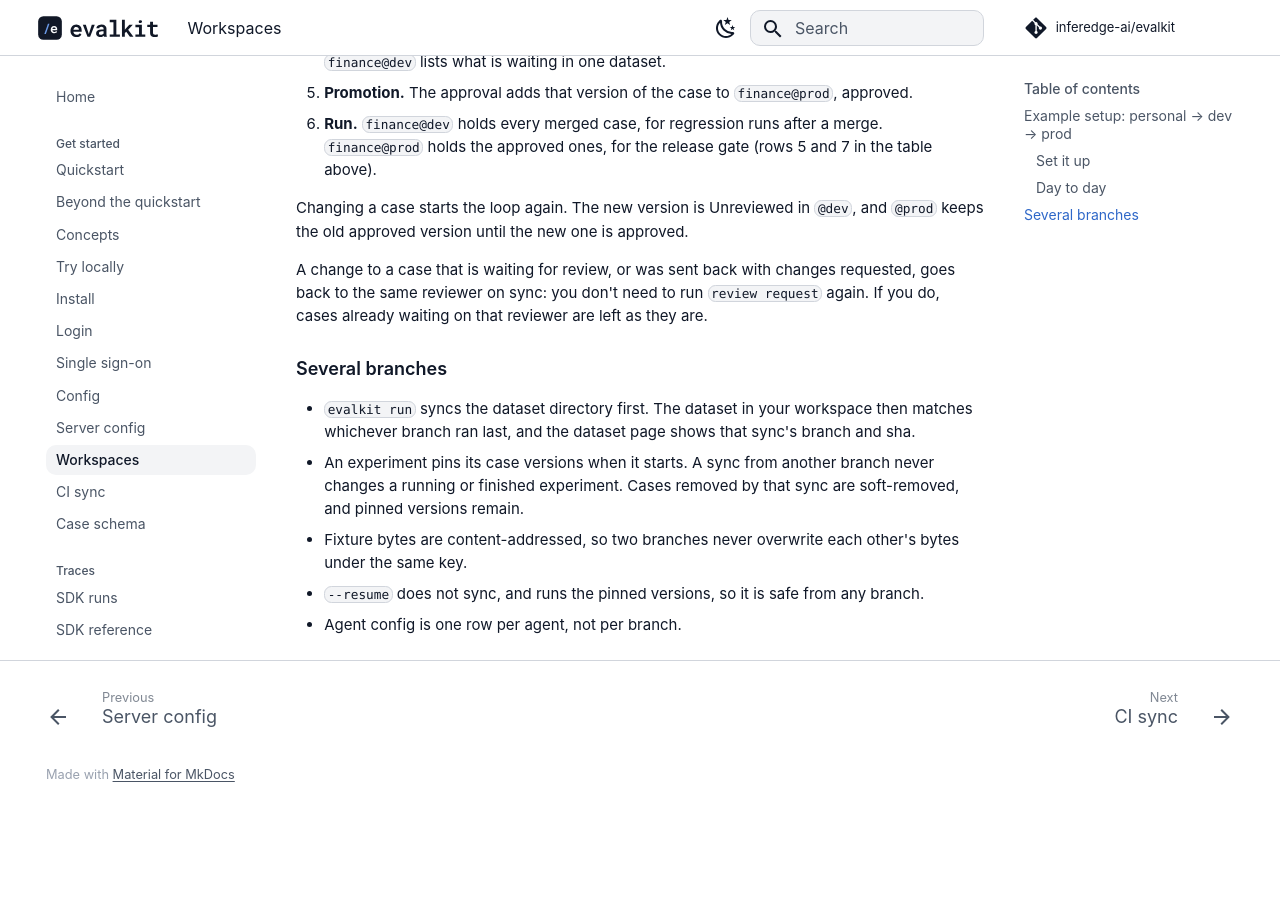
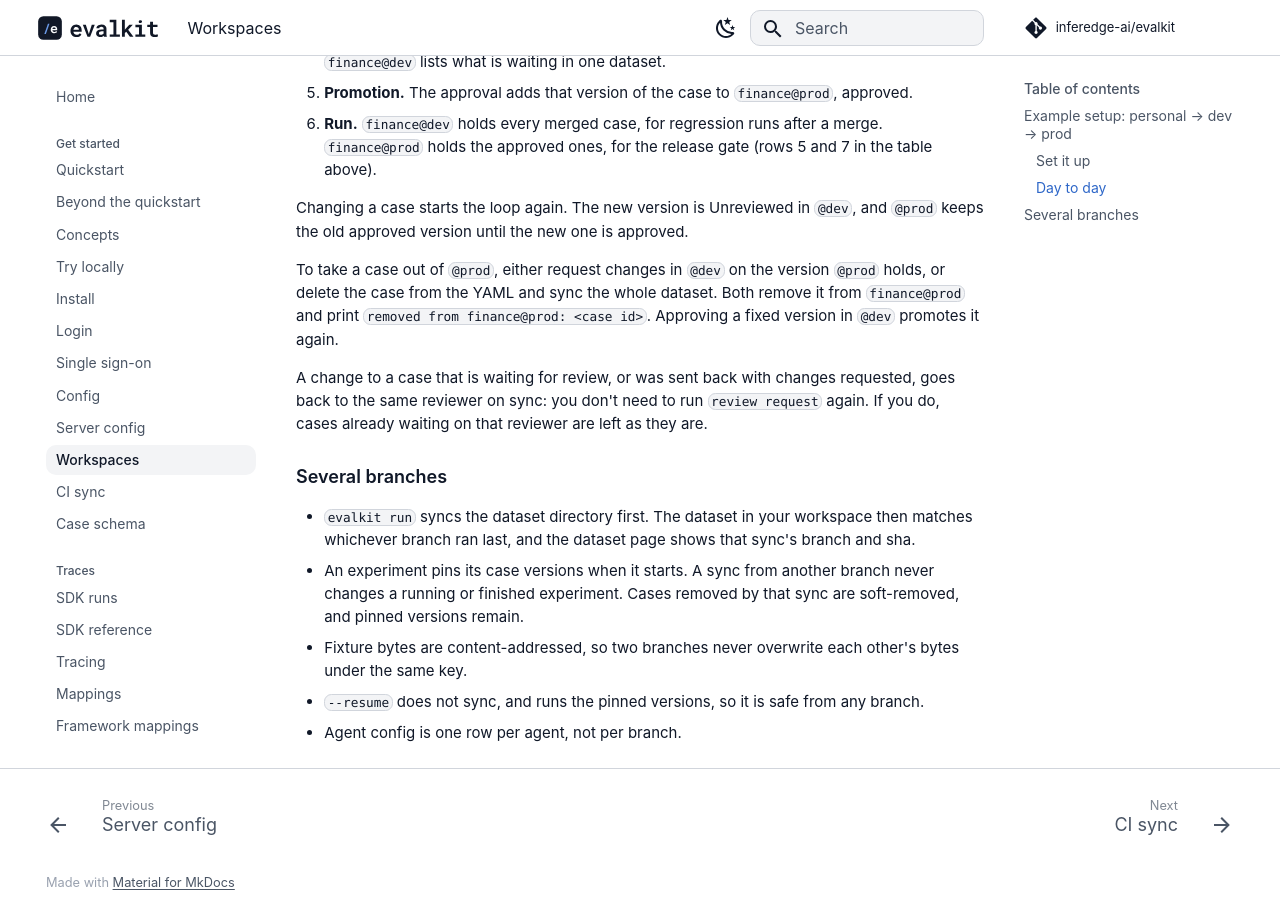
Before and after one commit to inferedge-ai/evalkit, an MkDocs documentation site: the page built from docs/user/workspaces.md, in a window 1280 px wide and 900 px high, scrolled down 3412 px. Built offline with MkDocs 1.6.1 and Material for MkDocs 9.7.7, drawn with Linux system fonts in a browser that asks for light colours; comment, search, counter and statistics services are not loaded; the version menu is left out; before the commit the page ends 4209 px from its top, so only the background shows below that.

Commit message:
Document case removal from the promotion target and the subfolder sync warning
Co-Authored-By: Claude Opus 5.5 <noreply@anthropic.com>

```diff
--- a/docs/user/workspaces.md
+++ b/docs/user/workspaces.md
@@ -100,6 +100,12 @@ Changing a case starts the loop again. The new version is Unreviewed in
 `@dev`, and `@prod` keeps the old approved version until the new one is
 approved.
 
+To take a case out of `@prod`, either request changes in `@dev` on the
+version `@prod` holds, or delete the case from the YAML and sync the whole
+dataset. Both remove it from `finance@prod` and print `removed from
+finance@prod: <case id>`. Approving a fixed version in `@dev` promotes it
+again.
+
 A change to a case that is waiting for review, or was sent back with
 changes requested, goes back to the same reviewer on sync: you don't need
 to run `review request` again. If you do, cases already waiting on that
```
Also changed, not shown: CHANGELOG.md (+12 -0 lines), skills/evalkit-usage/SKILL.md (+12 -4 lines), 1 other file.
